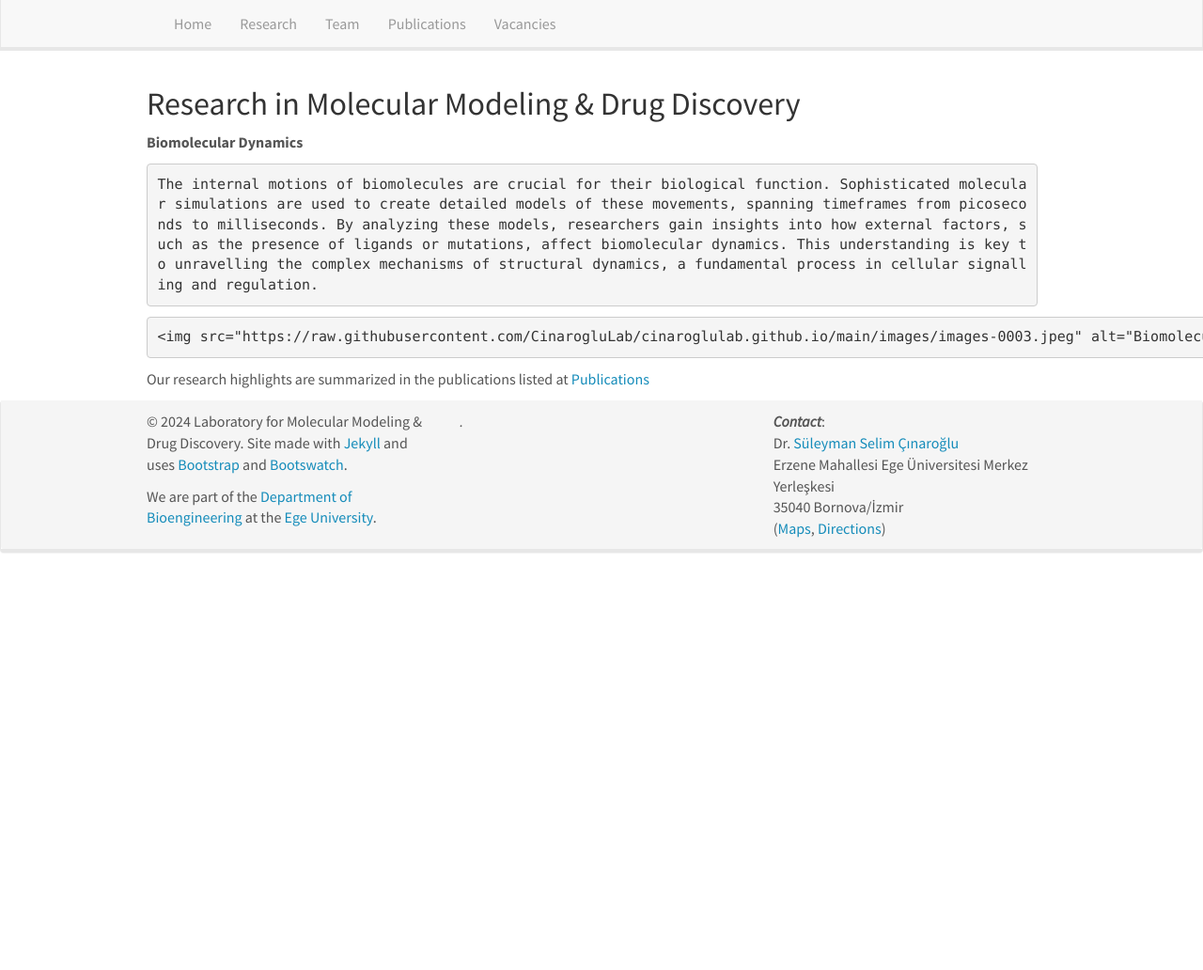
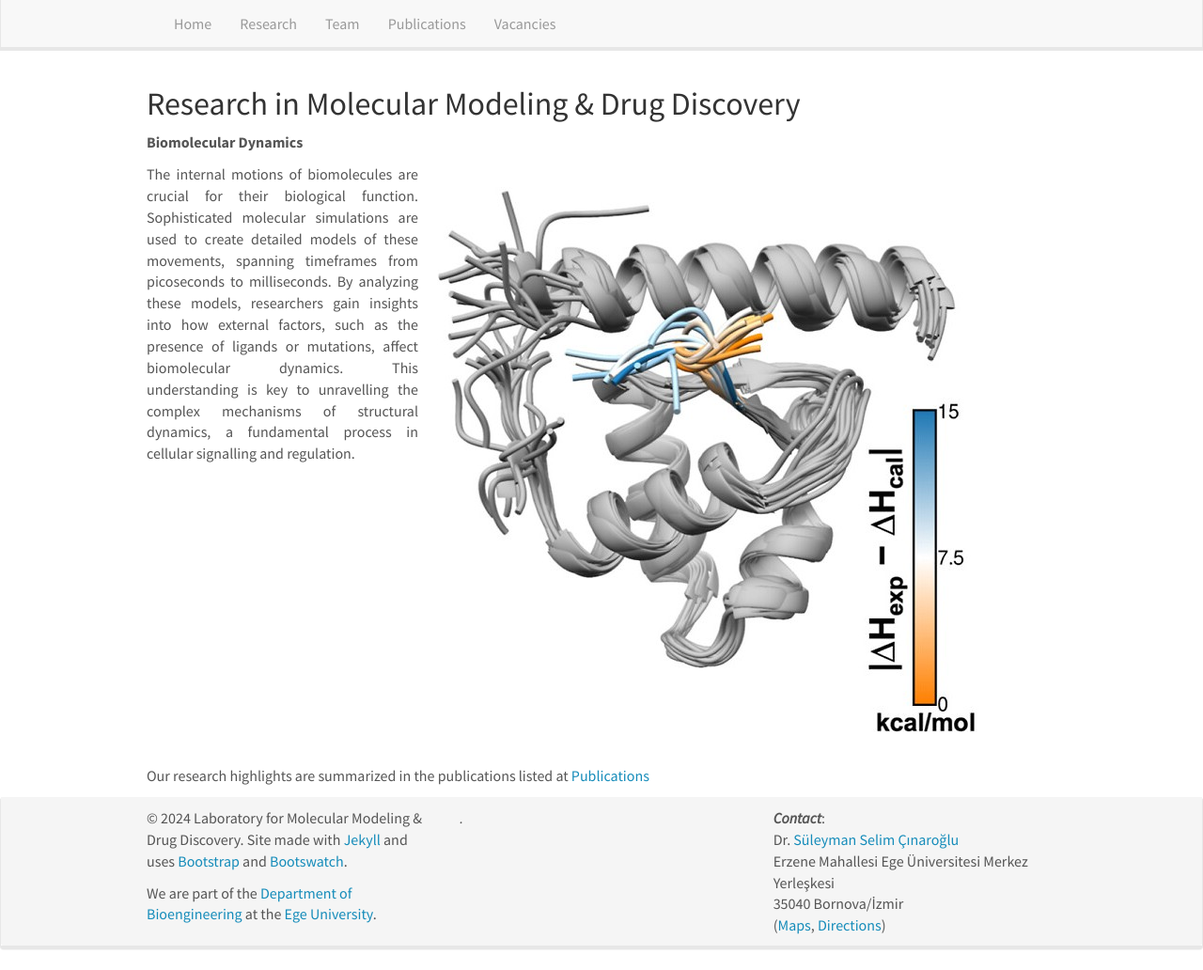
Before and after one commit to CinarogluLab/cinaroglulab.github.io, a Jekyll site: the page built from _pages/research.md, in a window 1280 px wide and 1032 px high. Shown: the whole window at 94% size. Built offline with Jekyll 4.4.1, drawn with Linux system fonts in a browser that asks for light colours; nearby versions of some CDN libraries.

Commit message:
Update research.md

```diff
--- a/_pages/research.md
+++ b/_pages/research.md
@@ -11,12 +11,19 @@ permalink: /research/
 **Biomolecular Dynamics**
 
 <div style="display: flex; flex-wrap: wrap; justify-content: space-between;">
-  <div style="flex: 1; text-align: justify; margin-right: 20px;">
-    The internal motions of biomolecules are crucial for their biological function. Sophisticated molecular simulations are used to create detailed models of these movements, spanning timeframes from picoseconds to milliseconds. By analyzing these models, researchers gain insights into how external factors, such as the presence of ligands or mutations, affect biomolecular dynamics. This understanding is key to unravelling the complex mechanisms of structural dynamics, a fundamental process in cellular signalling and regulation.
-  </div>
-  <div style="flex: 0 0 auto;">
-    <img src="https://raw.githubusercontent.com/CinarogluLab/cinaroglulab.github.io/main/images/images-0003.jpeg" alt="Biomolecular Dynamics" style="max-width: 100%; height: auto;">
-  </div>
+
+<div style="flex: 1; text-align: justify; margin-right: 20px;">
+
+The internal motions of biomolecules are crucial for their biological function. Sophisticated molecular simulations are used to create detailed models of these movements, spanning timeframes from picoseconds to milliseconds. By analyzing these models, researchers gain insights into how external factors, such as the presence of ligands or mutations, affect biomolecular dynamics. This understanding is key to unravelling the complex mechanisms of structural dynamics, a fundamental process in cellular signalling and regulation.
+
 </div>
 
+<div style="flex: 0 0 auto;">
+
+<img src="https://raw.githubusercontent.com/CinarogluLab/cinaroglulab.github.io/main/images/images-0003.jpeg" alt="Biomolecular Dynamics" style="max-width: 100%; height: auto;">
+
+</div>
+</div>
+
+
 Our research highlights are summarized in the publications listed at <a href="{{ site.url }}{{ site.baseurl }}/publications">Publications</a>
```
